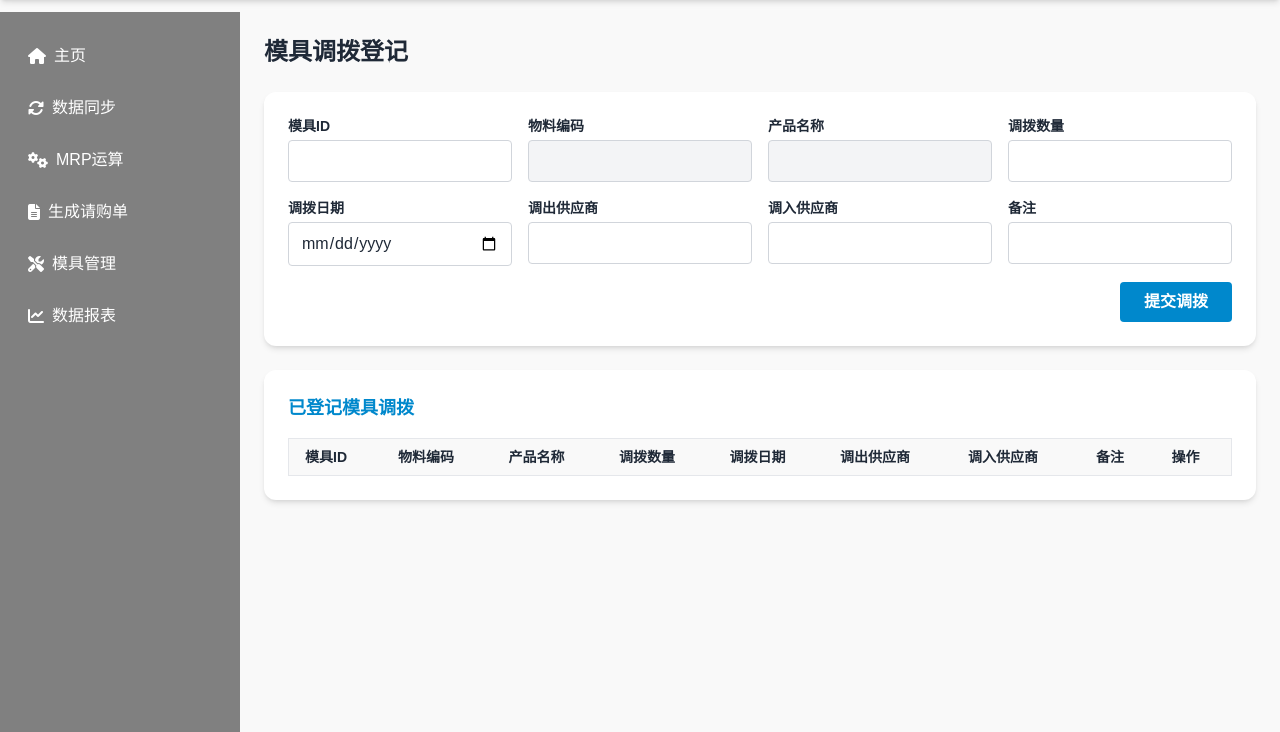
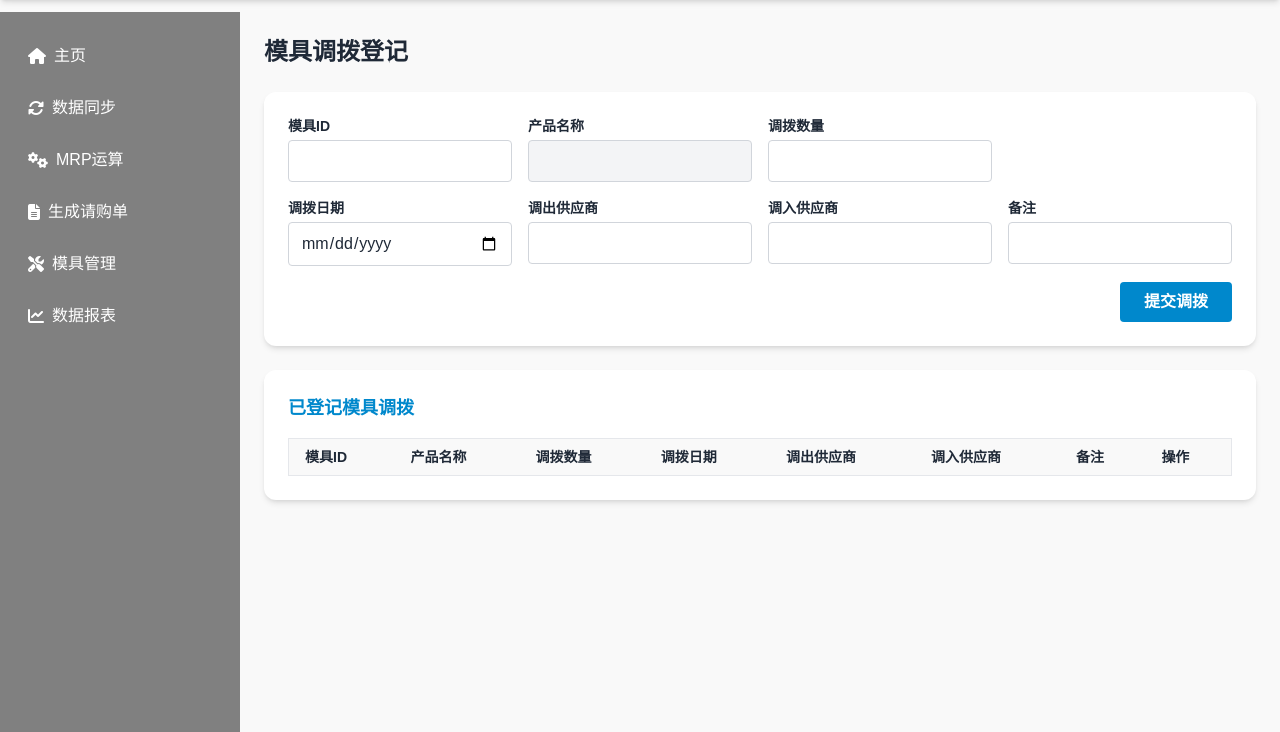
Before and after one commit to WDC94/U8_ERP_Production_management, a Flask app: template U8_ERP/templates/mold_transfer.html in a window 1280 px wide. Shown: the part 68-800 px from the top of the page. Run offline with Flask 3, Linux system fonts and the light colour scheme; the template is opened without the code that fills it, so the values that code supplies are empty; parts of the project's set-up code (start-up, migrations or seed data) failed here and were passed over; some libraries are stand-ins or nearby versions.

Commit message:
Update mold_transfer.html

```diff
--- a/U8_ERP/templates/mold_transfer.html
+++ b/U8_ERP/templates/mold_transfer.html
@@ -69,10 +69,6 @@
               <datalist id="mold-options"></datalist>
             </div>
             <div>
-              <label class="block text-sm font-semibold mb-1">物料编码</label>
-              <input type="text" id="material-code" class="w-full px-3 py-2 border border-gray-300 rounded bg-gray-100" readonly>
-            </div>
-            <div>
               <label class="block text-sm font-semibold mb-1">产品名称</label>
               <input type="text" id="product-name" class="w-full px-3 py-2 border border-gray-300 rounded bg-gray-100" readonly>
             </div>
@@ -116,7 +112,6 @@
           <thead class="bg-neutral">
             <tr class="text-left border-b">
               <th class="py-2 px-4">模具ID</th>
-              <th class="py-2 px-4">物料编码</th>
               <th class="py-2 px-4">产品名称</th>
               <th class="py-2 px-4">调拨数量</th>
               <th class="py-2 px-4">调拨日期</th>
@@ -175,8 +170,19 @@
     function onMoldInput(val) {
       searchMold(val);
       const mold = moldSearchCache.find(m => m.mold_id == val);
-      document.getElementById('material-code').value = mold ? (m.material_code || '') : '';
       document.getElementById('product-name').value = mold ? (m.product_name || '') : '';
+      if (mold) {
+        document.getElementById('from-supplier').value = mold.casting_supplier || '';
+        fetch('/api/mold/latest-transfer/' + encodeURIComponent(mold.mold_id))
+          .then(res => res.json())
+          .then(data => {
+            if (data && data.latest_to_supplier) {
+              document.getElementById('from-supplier').value = data.latest_to_supplier;
+            }
+          });
+      } else {
+        document.getElementById('from-supplier').value = '';
+      }
     }
 
     // --- 供应商模糊查询并下拉展示 ---
@@ -204,7 +210,6 @@
     document.getElementById('mold-transfer-form').addEventListener('submit', function (e) {
       e.preventDefault();
       const moldId = document.getElementById('mold-id').value;
-      const material = document.getElementById('material-code').value;
       const product = document.getElementById('product-name').value;
       const quantity = document.getElementById('quantity').value;
       const transferDate = document.getElementById('transfer-date').value;
@@ -215,7 +220,6 @@
       newRow.classList.add('border-b');
       newRow.innerHTML = `
         <td class="py-2 px-4">${moldId}</td>
-        <td class="py-2 px-4">${material}</td>
         <td class="py-2 px-4">${product}</td>
         <td class="py-2 px-4">${quantity}</td>
         <td class="py-2 px-4">${transferDate}</td>
@@ -226,7 +230,6 @@
       `;
       document.getElementById('mold-transfer-list').appendChild(newRow);
       this.reset();
-      document.getElementById('material-code').value = '';
       document.getElementById('product-name').value = '';
     });
   </script>
```
